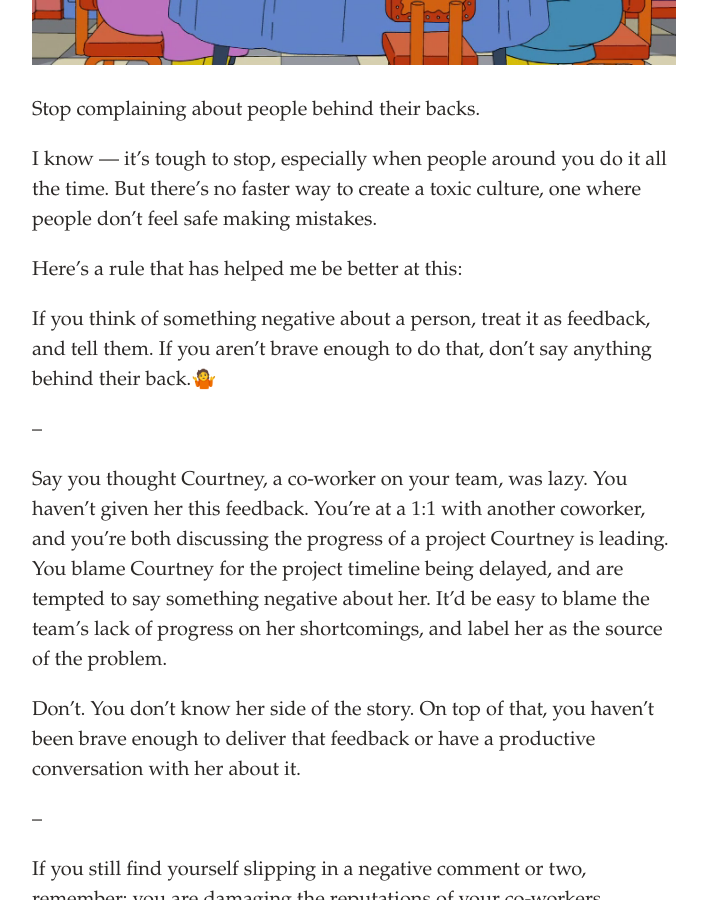
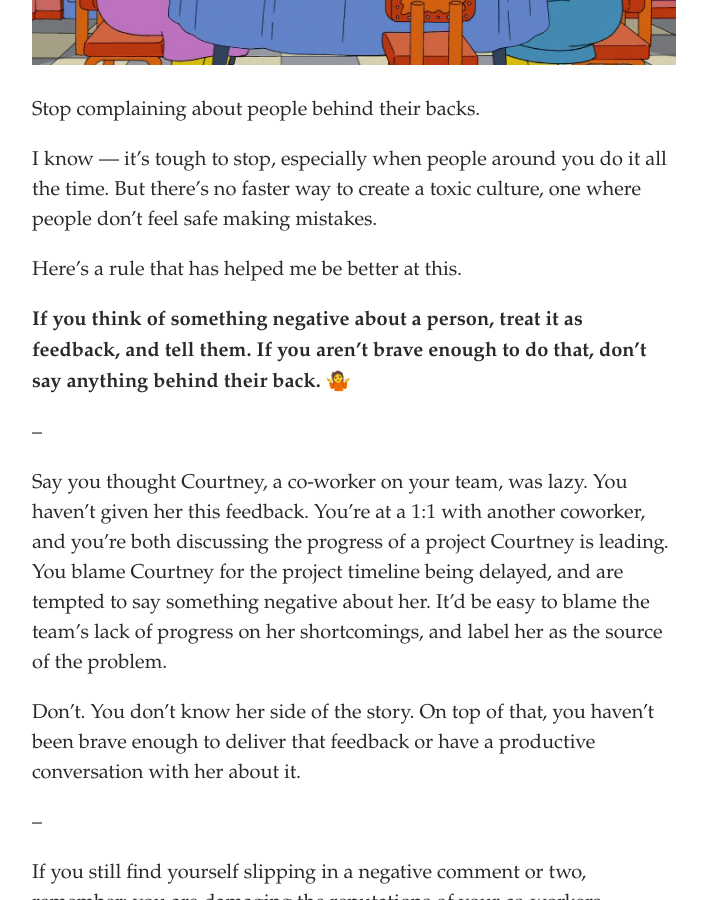
Before and after one commit to svvchen/nervxious, a Jekyll site: the page built from _posts/2020-11-14-trash-talk.markdown, in a window 1280 px wide and 900 px high, scrolled down 790 px. Shown: the whole window, without its empty margins (286-993 px from the left). Built offline with Jekyll 4.4.1, drawn with Linux system fonts in a browser that asks for light colours; comment, search, counter and statistics services are not loaded.

```diff
--- a/_posts/2020-11-14-trash-talk.markdown
+++ b/_posts/2020-11-14-trash-talk.markdown
@@ -11,9 +11,9 @@ Stop complaining about people behind their backs.
 
 I know — it's tough to stop, especially when people around you do it all the time. But there's no faster way to create a toxic culture, one where people don't feel safe making mistakes.
 
-Here's a rule that has helped me be better at this:
+Here's a rule that has helped me be better at this.
 
-If you think of something negative about a person, treat it as feedback, and tell them. If you aren't brave enough to do that, don't say anything behind their back.🤷
+**If you think of something negative about a person, treat it as feedback, and tell them. If you aren't brave enough to do that, don't say anything behind their back. 🤷**
 
 --
 
```
